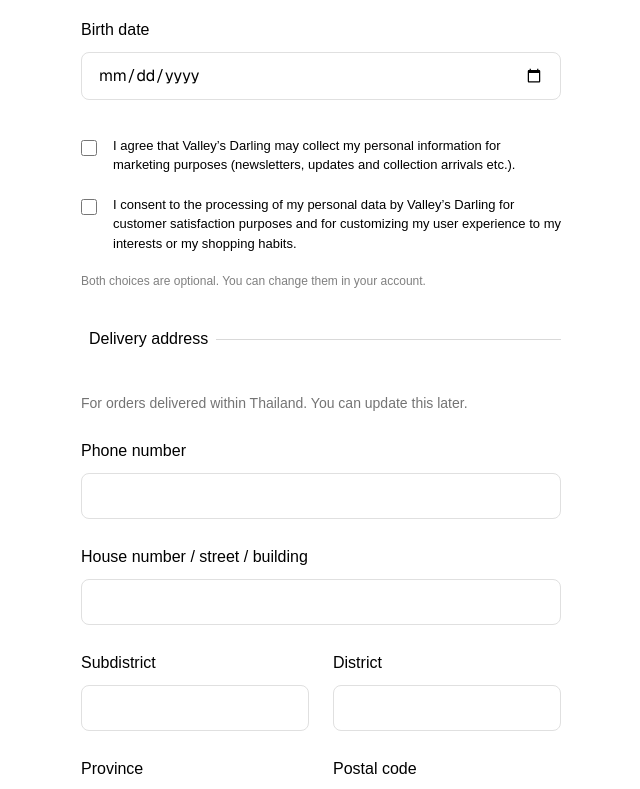
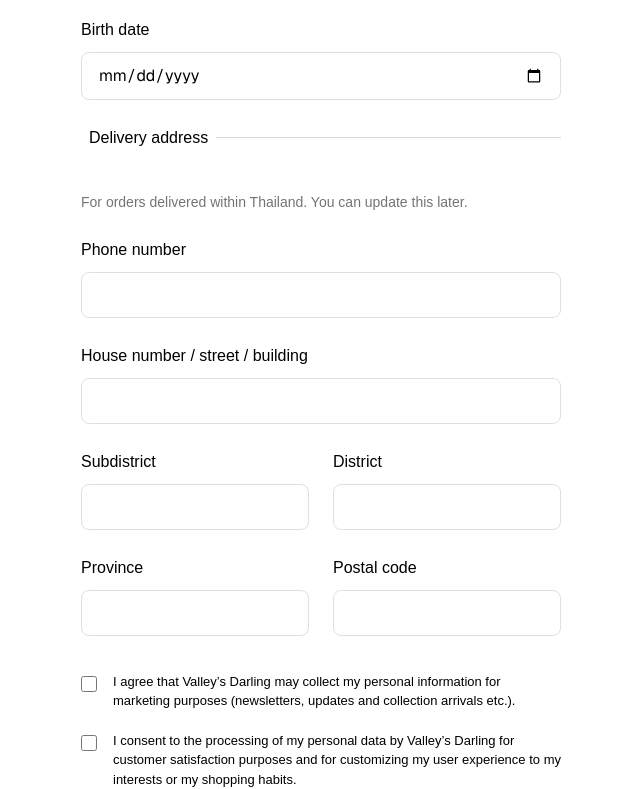
Before and after one commit to suphasin01/valleys-darley, a Next.js app: page /register in a window 1280 px wide. Shown: the part 940-1729 px from the top of the page, without its empty margins (319-959 px from the left). Built offline with nearby package versions, Linux system fonts and the light colour scheme; no server answers; a web font is replaced by a local one.

Commit message:
Move signup preferences below delivery address

```diff
--- a/app/register/page.tsx
+++ b/app/register/page.tsx
@@ -46,13 +46,13 @@ export default async function Register({ searchParams }: { searchParams: Promise
         <label className="block text-xl">Confirm password<input className={input} name="confirmPassword" type="password" autoComplete="new-password" minLength={12} maxLength={128} required /></label>
       </>}
       <label className="block pt-6 text-xl">Birth date<input className={input} name="birthDate" type="date" autoComplete="bday" min="1900-01-01" max={new Date().toLocaleDateString('en-CA', {timeZone:'Asia/Bangkok'})} defaultValue={profile?.birthDate || ''} /><span className="sr-only">Optional</span></label>
+      <fieldset className="border-t border-black/15 pt-8"><legend className="px-2 text-xl">Delivery address</legend><p className="mb-6 mt-2 text-sm text-black/55">For orders delivered within Thailand. You can update this later.</p><div className="grid gap-6 sm:grid-cols-2">{fields.map(([name,label,autocomplete,value,max]) => <label key={name} className={`block text-xl ${name === 'phone' || name === 'address' ? 'sm:col-span-2' : ''}`}>{label}<input className={input} name={name} type={name === 'phone' ? 'tel' : 'text'} autoComplete={autocomplete} defaultValue={value} maxLength={max} required inputMode={name === 'postalCode' ? 'numeric' : undefined} pattern={name === 'postalCode' ? '[0-9]{5}' : undefined} /></label>)}</div></fieldset>
       <input type="hidden" name="preferencesVersion" value={preferencesVersion} />
       <div className="mx-auto max-w-[500px] space-y-5 py-3 text-[13px] leading-[1.5]">
         <label className="flex cursor-pointer items-start gap-4"><input type="checkbox" name="marketingConsent" value="yes" defaultChecked={profile?.preferences?.marketing || false} className="mt-1 h-4 w-4 shrink-0 accent-[#9c7674]" /><span>I agree that Valley’s Darling may collect my personal information for marketing purposes (newsletters, updates and collection arrivals etc.).</span></label>
         <label className="flex cursor-pointer items-start gap-4"><input type="checkbox" name="personalizationConsent" value="yes" defaultChecked={profile?.preferences?.personalization || false} className="mt-1 h-4 w-4 shrink-0 accent-[#9c7674]" /><span>I consent to the processing of my personal data by Valley’s Darling for customer satisfaction purposes and for customizing my user experience to my interests or my shopping habits.</span></label>
         <p className="text-xs text-black/50">Both choices are optional. You can change them in your account.</p>
       </div>
-      <fieldset className="border-t border-black/15 pt-8"><legend className="px-2 text-xl">Delivery address</legend><p className="mb-6 mt-2 text-sm text-black/55">For orders delivered within Thailand. You can update this later.</p><div className="grid gap-6 sm:grid-cols-2">{fields.map(([name,label,autocomplete,value,max]) => <label key={name} className={`block text-xl ${name === 'phone' || name === 'address' ? 'sm:col-span-2' : ''}`}>{label}<input className={input} name={name} type={name === 'phone' ? 'tel' : 'text'} autoComplete={autocomplete} defaultValue={value} maxLength={max} required inputMode={name === 'postalCode' ? 'numeric' : undefined} pattern={name === 'postalCode' ? '[0-9]{5}' : undefined} /></label>)}</div></fieldset>
       {!profile && <PrivacyCheckbox th={false} />}
       <button type="submit" disabled={!ready} className="min-h-14 w-full rounded-lg bg-[#f1e9eb] px-8 py-4 text-xl font-semibold text-[#272425] transition hover:bg-[#e6d6dd] disabled:opacity-40">{user ? 'SAVE & CONTINUE' : 'CREATE ACCOUNT'}</button>
     </form>
```
